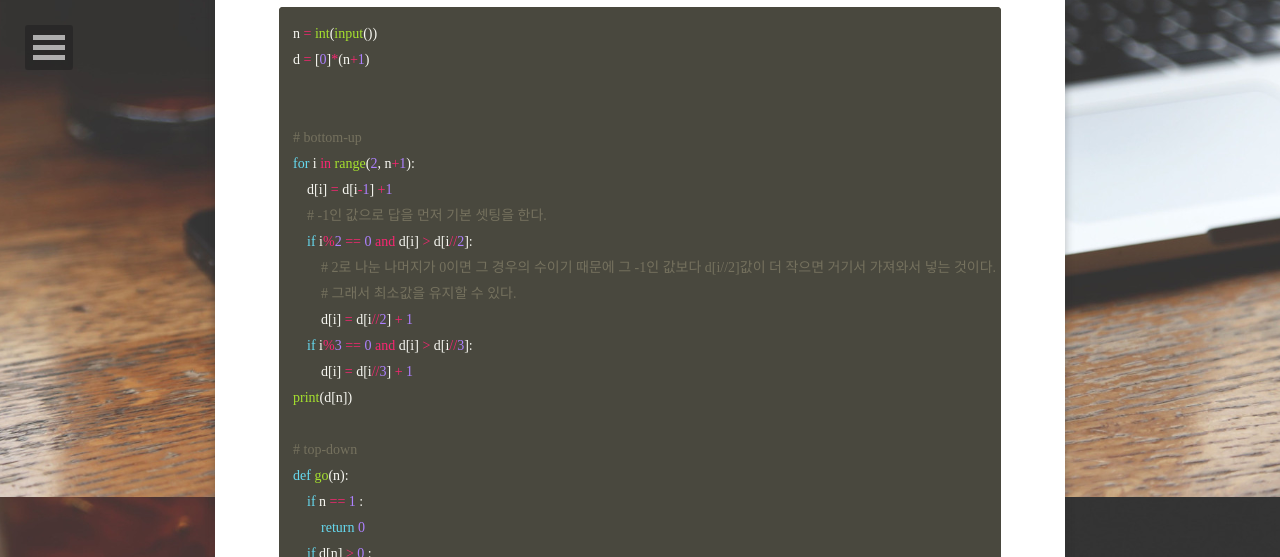
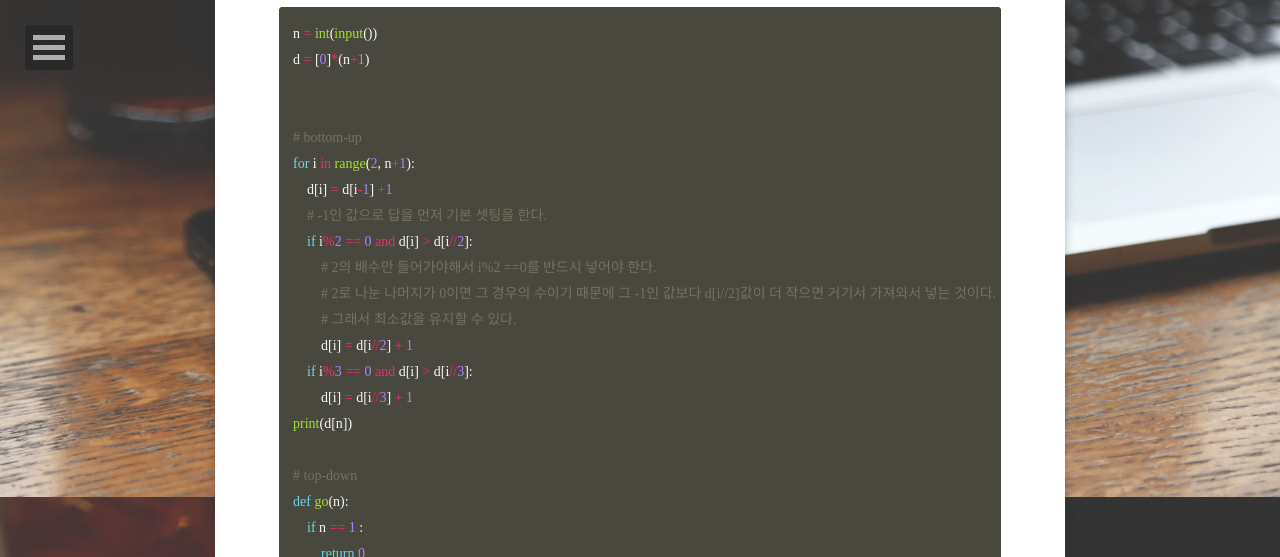
Before and after one commit to JoosJuliet/joosjuliet.github.io, a Jekyll site: the page built from _posts/2018-08-18-1463.md, in a window 1280 px wide and 900 px high, scrolled down 403 px, cut to the strip 0-557 px from the top of the window. Built offline with Jekyll 4.4.1, drawn with Linux system fonts in a browser that asks for light colours; some web fonts are replaced.

Commit message:
update 1463 solution

```diff
--- a/_posts/2018-08-18-1463.md
+++ b/_posts/2018-08-18-1463.md
@@ -20,6 +20,7 @@ for i in range(2, n+1):
     d[i] = d[i-1] +1
     # -1인 값으로 답을 먼저 기본 셋팅을 한다.
     if i%2 == 0 and d[i] > d[i//2]:
+        # 2의 배수만 들어가야해서 i%2 ==0를 반드시 넣어야 한다.
         # 2로 나눈 나머지가 0이면 그 경우의 수이기 때문에 그 -1인 값보다 d[i//2]값이 더 작으면 거기서 가져와서 넣는 것이다.
         # 그래서 최소값을 유지할 수 있다.
         d[i] = d[i//2] + 1
```
